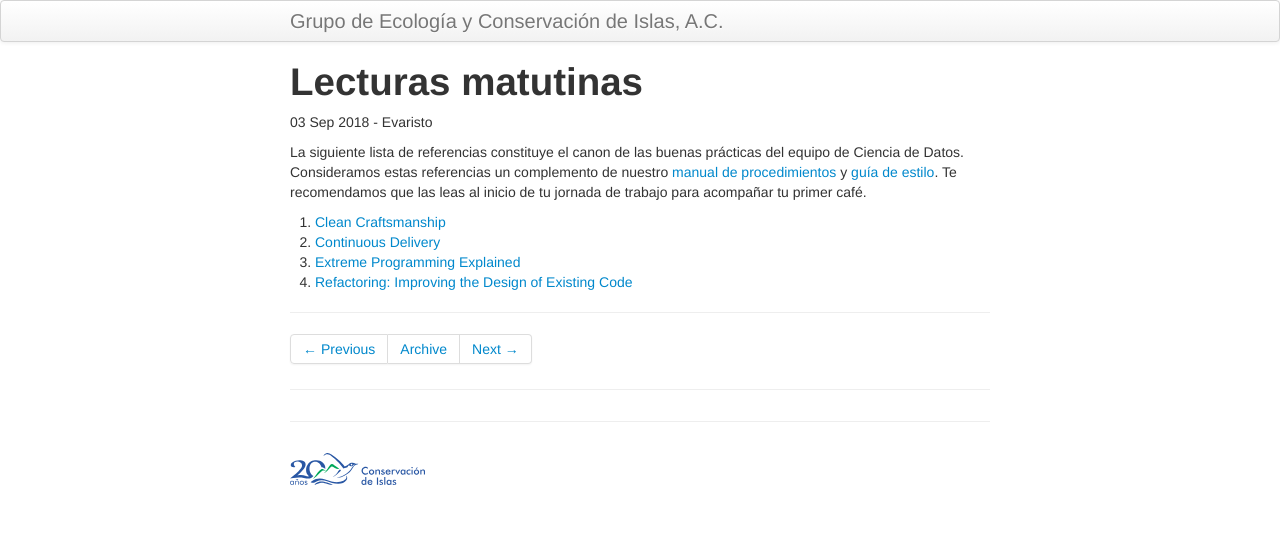
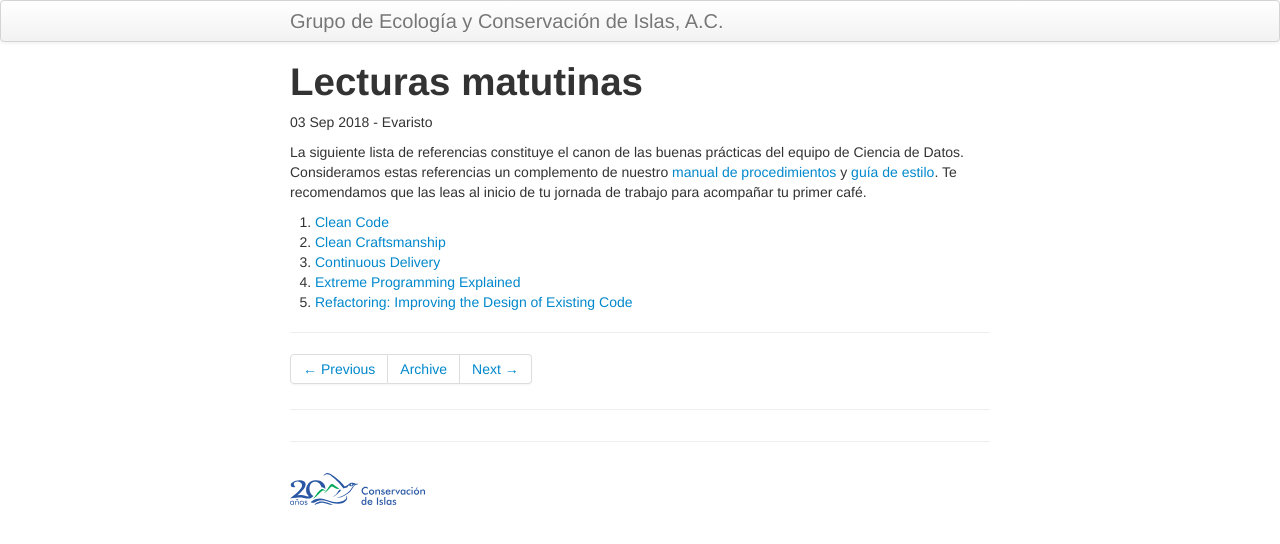
Before and after one commit to LizethMReyes/islasgeci.github.io, a Jekyll site: the page built from _posts/2018-09-03-lecturas_matutinas.md, in a window 1280 px wide. Shown: the top 544 px of the page. Built offline with Jekyll 4.4.1, drawn with Linux system fonts in a browser that asks for light colours.

Commit message:
✍️ Edit

```diff
--- a/_posts/2018-09-03-lecturas_matutinas.md
+++ b/_posts/2018-09-03-lecturas_matutinas.md
@@ -11,6 +11,7 @@ procedimientos](https://github.com/IslasGECI/manual) y [guía de
 estilo](https://islas.dev/guia_de_estilo/). Te recomendamos que las leas al inicio de tu jornada de
 trabajo para acompañar tu primer café.
 
+1. [Clean Code](https://learning.oreilly.com/library/view/clean-code-a/9780136083238/)
 1. [Clean Craftsmanship](https://learning.oreilly.com/library/view/clean-craftsmanship-disciplines/9780136915805/)
 1. [Continuous Delivery](https://learning.oreilly.com/library/view/continuous-delivery-reliable/9780321670250/)
 1. [Extreme Programming Explained](https://learning.oreilly.com/library/view/extreme-programming-explained/0201616416/)
```
